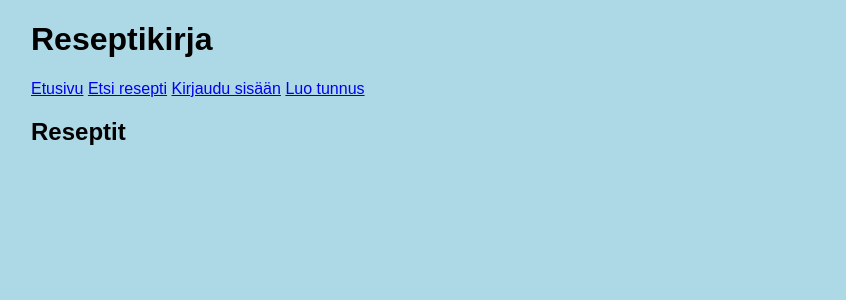
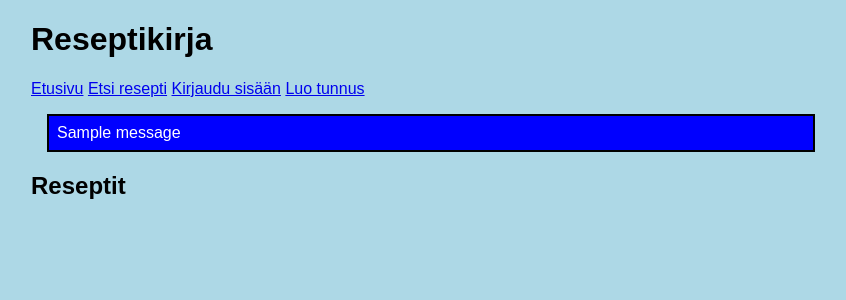
Before and after one commit to MarkusSKoo/Recipe-book, a Flask app: page / in a window 1280 px wide. Shown: the top 300 px of the page, without its empty margins (209-1055 px from the left). Run offline with Flask 3, Linux system fonts and the light colour scheme; one stand-in notice (Sample message) is shown; data that the repository does not hold is empty.

Commit message:
Better way to show errors

```diff
--- a/app.py
+++ b/app.py
@@ -1,5 +1,5 @@
 import sqlite3
-from flask import Flask, abort, redirect, render_template, request, session, make_response
+from flask import Flask, abort, redirect, render_template, request, session, make_response, flash
 import db
 import config
 import recipes
@@ -187,11 +187,13 @@ def add_image():
 
     file = request.files["image"]
     if not file.filename.endswith(".png"):
-        return "VIRHE: väärä tiedostomuoto"
+        flash("VIRHE: väärä tiedostomuoto")
+        return redirect("/images/" + str(recipe_id))
 
     image = file.read()
     if len(image) > 100 * 1024:
-        return "VIRHE: liian suuri kuva"
+        flash("VIRHE: liian suuri kuva")
+        return redirect("/images/" + str(recipe_id))
 
     recipes.add_image(recipe_id, image)
     return redirect("/images/" + str(recipe_id))
@@ -287,23 +289,30 @@ def create():
     password2 = request.form["password2"]
 
     if not username or not password1 or not password2:
-        return "VIRHE: Kaikki kentät ovat pakollisia"
+        flash("VIRHE: Kaikki kentät ovat pakollisia")
+        return redirect("/register")
 
     if password1 != password2:
-        return "VIRHE: salasanat eivät ole samat"
+        flash("VIRHE: salasanat eivät ole samat")
+        return redirect("/register")
 
     if len(password1) < 8:
-        return "VIRHE: salasanan tulee olla vähintään 8 merkkiä pitkä"
+        flash("VIRHE: salasanan tulee olla vähintään 8 merkkiä pitkä")
+        return redirect("/register")
 
     if len(username) > 20:
-        return "VIRHE: käyttäjänimi on liian pitkä"
+        flash("VIRHE: käyttäjänimi on liian pitkä")
+        return redirect("/register")
 
     if not username.isalnum():
-        return "VIRHE: käyttäjänimi saa sisältää vain kirjaimia ja numeroita"
+        flash("VIRHE: käyttäjänimi saa sisältää vain kirjaimia ja numeroita")
+        return redirect("/register")
 
     if not users.create_user(username, password1):
-        return "VIRHE: tunnus on jo varattu"
-    return "Tunnus luotu"
+        flash("VIRHE: tunnus on jo varattu")
+        return redirect("/register")
+    flash("Tunnus luotu")
+    return redirect("/login")
 
 @app.route("/login", methods=["GET", "POST"])
 def login():
@@ -325,7 +334,8 @@ def login():
 
         user = users.get_user(username)
         if not user or not check_password_hash(user["password_hash"], password):
-            return "VIRHE: väärä tunnus tai salasana"
+            flash("VIRHE: väärä tunnus tai salasana")
+            return redirect("/login")
 
         session.permanent = True
         session["user_id"] = user["id"]
--- a/static/main.css
+++ b/static/main.css
@@ -10,3 +10,11 @@ body {
     margin: 1em;
     padding: 0.2em 0.5em;
   }
+
+  .info {
+    border: 2px solid black;
+    margin: 1em;
+    padding: 0.5em;
+    background-color: blue;
+    color: white;
+  }
--- a/templates/layout.html
+++ b/templates/layout.html
@@ -26,6 +26,12 @@
     {% endif %}
   </p>
 
+  {% for message in get_flashed_messages() %}
+  <div class="info">
+    {{ message }}
+  </div>
+  {% endfor %}
+
   {% block content %}{% endblock %}
 
 </body>
```
